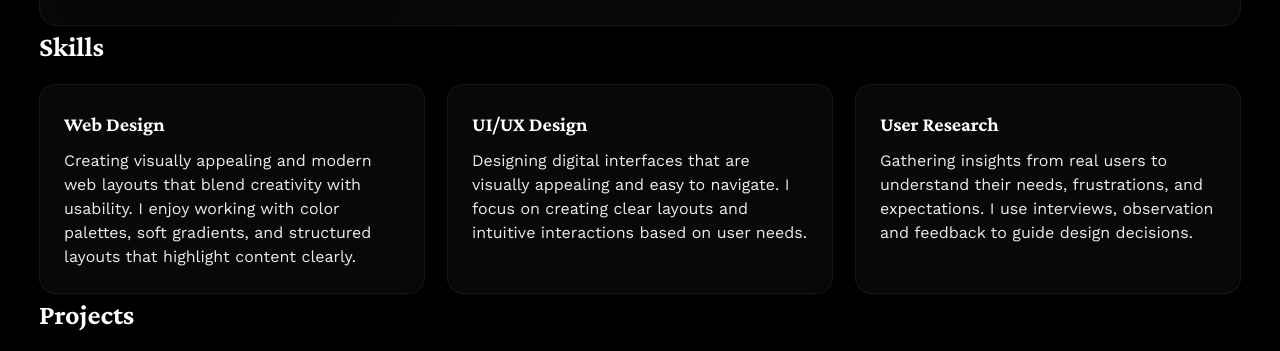
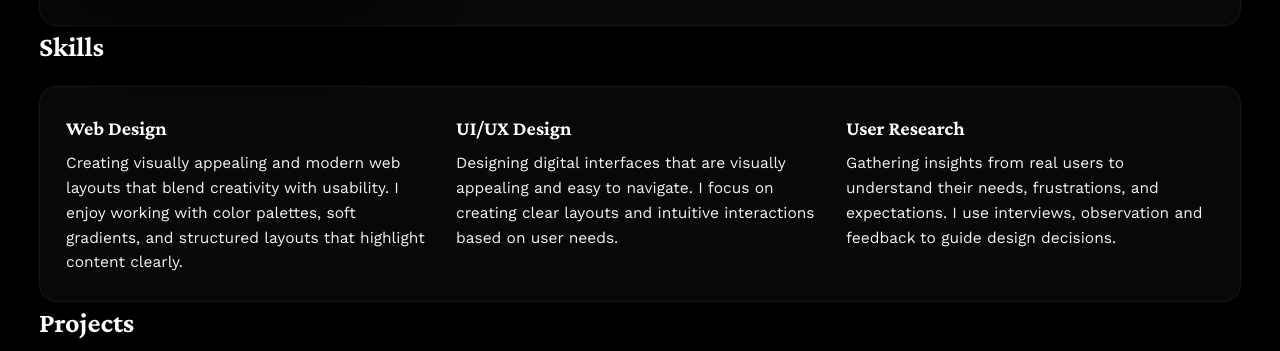
Before and after one commit to veronise284-netizen/velo, a plain HTML site: page index.html port.html in a window 1280 px wide. Shown: the part 1149-1500 px from the top of the page. Drawn offline with nearby package versions, Linux system fonts and the light colour scheme.

Commit message:
initiate changes

```diff
--- a/index.html port.html
+++ b/index.html port.html
@@ -378,26 +378,71 @@
     </div>
   </section>
 
-  <!-- SKILLS -->
-  <section id="skills" class="container" aria-label="Skills">
-    <h2>Skills</h2>
+  <!-- SKILLS (single card with 3-column layout inside) -->
+<section id="skills" class="container" aria-label="Skills">
+  <h2>Skills</h2>
 
-    <div class="skills-grid">
-      <div class="skill-card">
+  <div class="skills-card">
+    <div class="skills-grid-card">
+      <div class="skill-col">
         <h3>Web Design</h3>
         <p>Creating visually appealing and modern web layouts that blend creativity with usability. I enjoy working with color palettes, soft gradients, and structured layouts that highlight content clearly.</p>
       </div>
 
-      <div class="skill-card">
+      <div class="skill-col">
         <h3>UI/UX Design</h3>
         <p>Designing digital interfaces that are visually appealing and easy to navigate. I focus on creating clear layouts and intuitive interactions based on user needs.</p>
       </div>
 
-      <div class="skill-card">
+      <div class="skill-col">
         <h3>User Research</h3>
         <p>Gathering insights from real users to understand their needs, frustrations, and expectations. I use interviews, observation and feedback to guide design decisions.</p>
       </div>
     </div>
+  </div>
+</section>
+
+<style>
+/* Single-card Skills styles (paste into your stylesheet area or inside a <style> block) */
+.skills-card {
+  margin-top: 18px;
+  background: rgba(18,18,20,0.45);
+  border: 1px solid rgba(255,255,255,0.06);
+  padding: 26px;
+  border-radius: 18px;
+  box-shadow: 0 12px 40px rgba(0,0,0,0.55);
+}
+
+.skills-grid-card {
+  display: grid;
+  grid-template-columns: repeat(3, 1fr);
+  gap: 22px;
+  align-items: start;
+}
+
+.skill-col h3 {
+  font-family: "Crimson Pro", serif;
+  margin-bottom: 8px;
+  font-size: 20px;
+}
+
+.skill-col p {
+  margin: 0;
+  color: rgba(255,255,255,0.95);
+  line-height: 1.6;
+  font-size: 15.5px;
+}
+
+/* Responsive */
+@media (max-width: 900px) {
+  .skills-grid-card { grid-template-columns: repeat(2, 1fr); }
+}
+@media (max-width: 640px) {
+  .skills-grid-card { grid-template-columns: 1fr; }
+  .skills-card { padding: 18px; }
+}
+</style>
+
   </section>
    </section>
 
```
